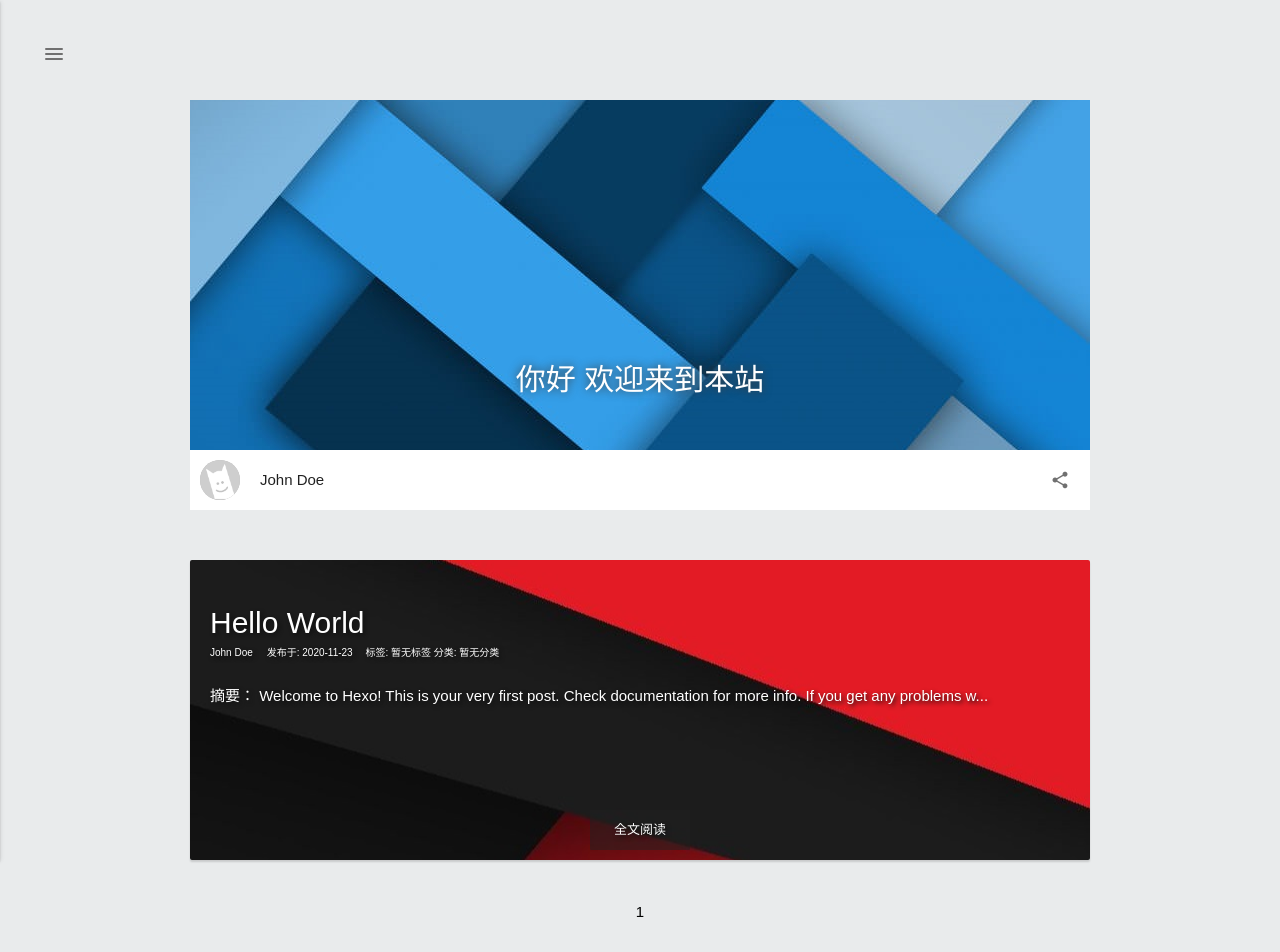
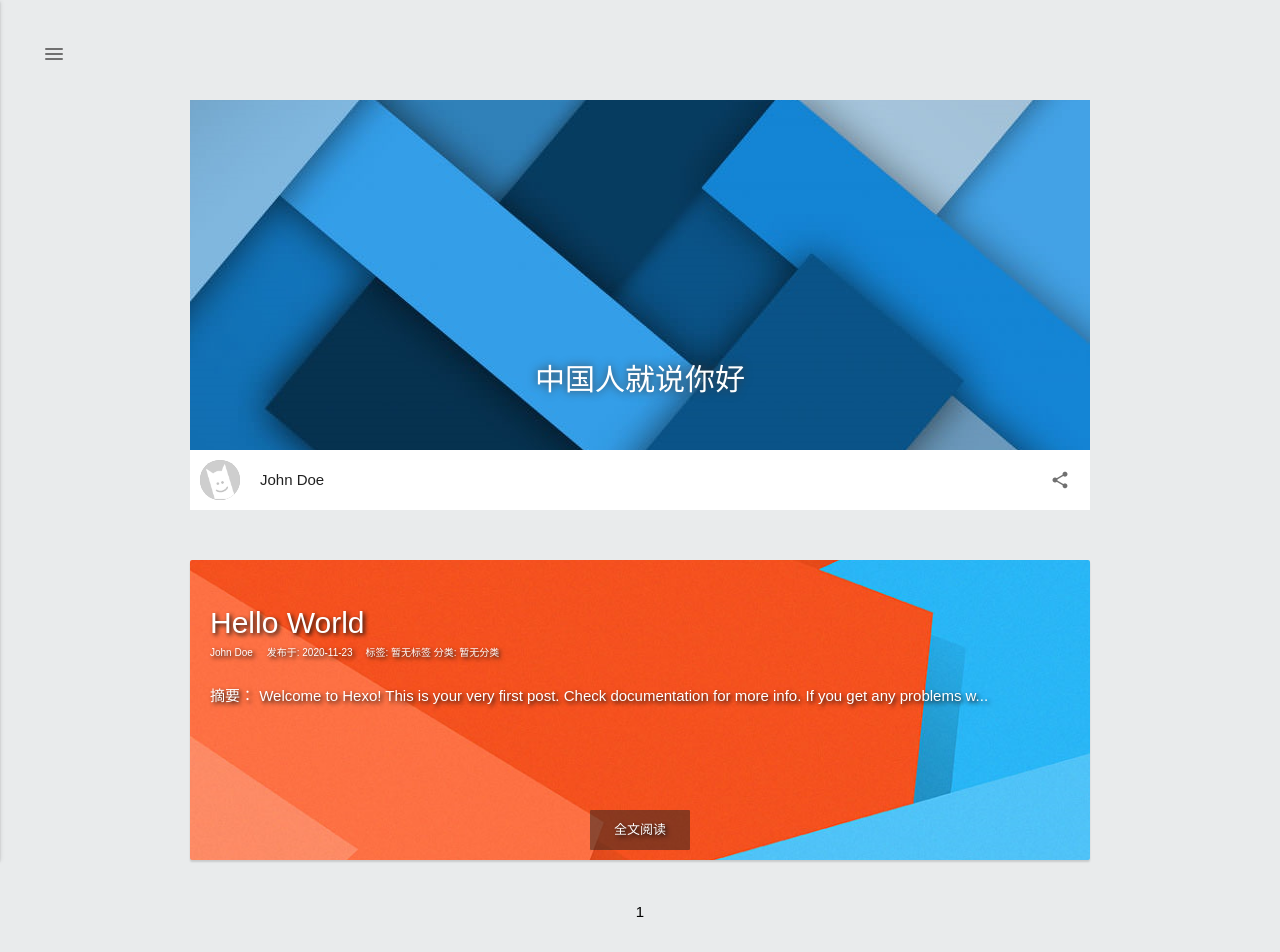
Before and after one commit to DouBilin/DouBilin.github.io, a plain HTML site: page index.html in a window 1280 px wide. Shown: the top 952 px of the page. Drawn offline with Linux system fonts and the light colour scheme.

Commit message:
Site updated: 2020-11-26 17:53:07

```diff
--- a/index.html
+++ b/index.html
@@ -124,7 +124,7 @@
             <p style="">
 
 
-                你好 欢迎来到本站
+                中国人就说你好
 
 
                 <br>
@@ -152,7 +152,7 @@
 
 
 
-      <div class="recent-post-item lazy"style="background-color:#26A69A"  data-original="/images/random/vateral-9.png"  >
+      <div class="recent-post-item lazy"style="background-color:#26A69A"  data-original="/images/random/vateral-14.png"  >
         <a class="recent-post-link" href="/2020/11/23/hello-world/">
         <div class="post-hover">
           <!--title-->
```
Also changed, not shown: 2020/11/23/hello-world/index.html (+1 -1 lines), archives/2020/11/index.html (+1 -1 lines), archives/2020/index.html (+1 -1 lines).
